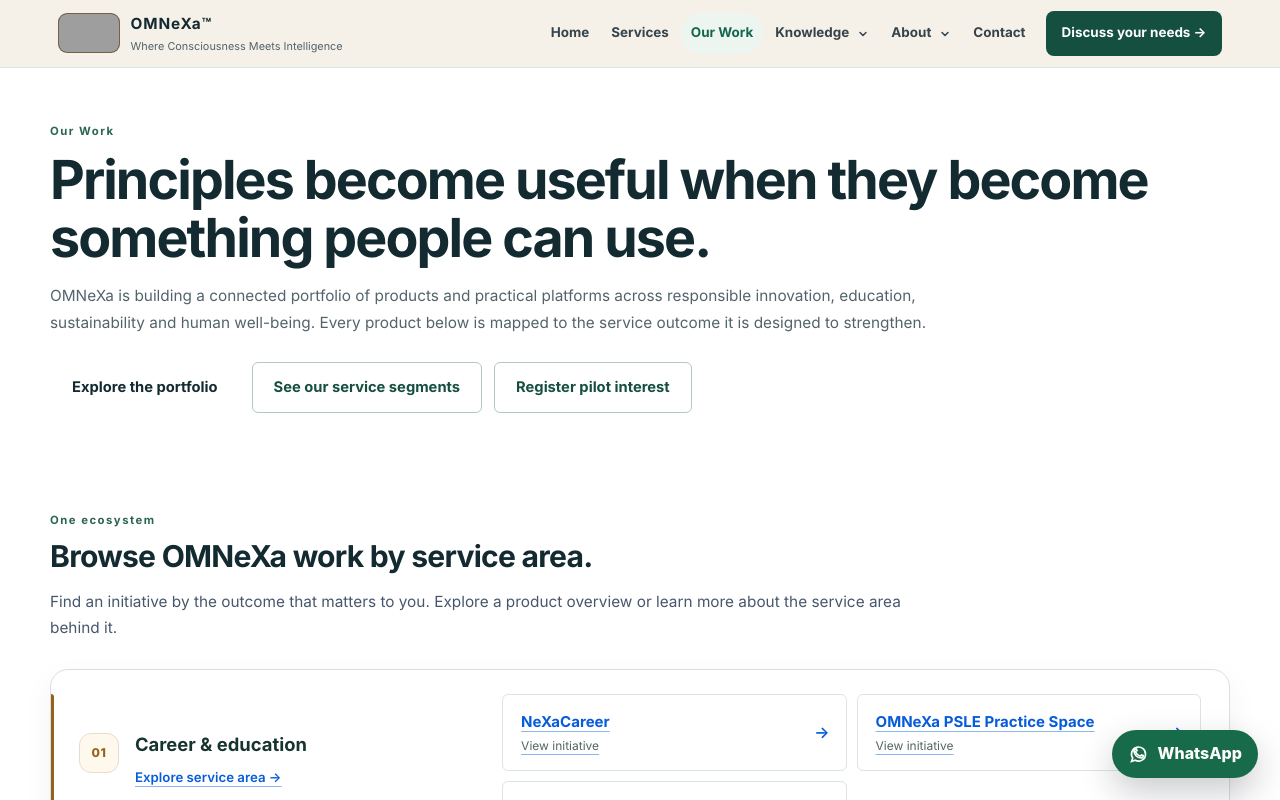
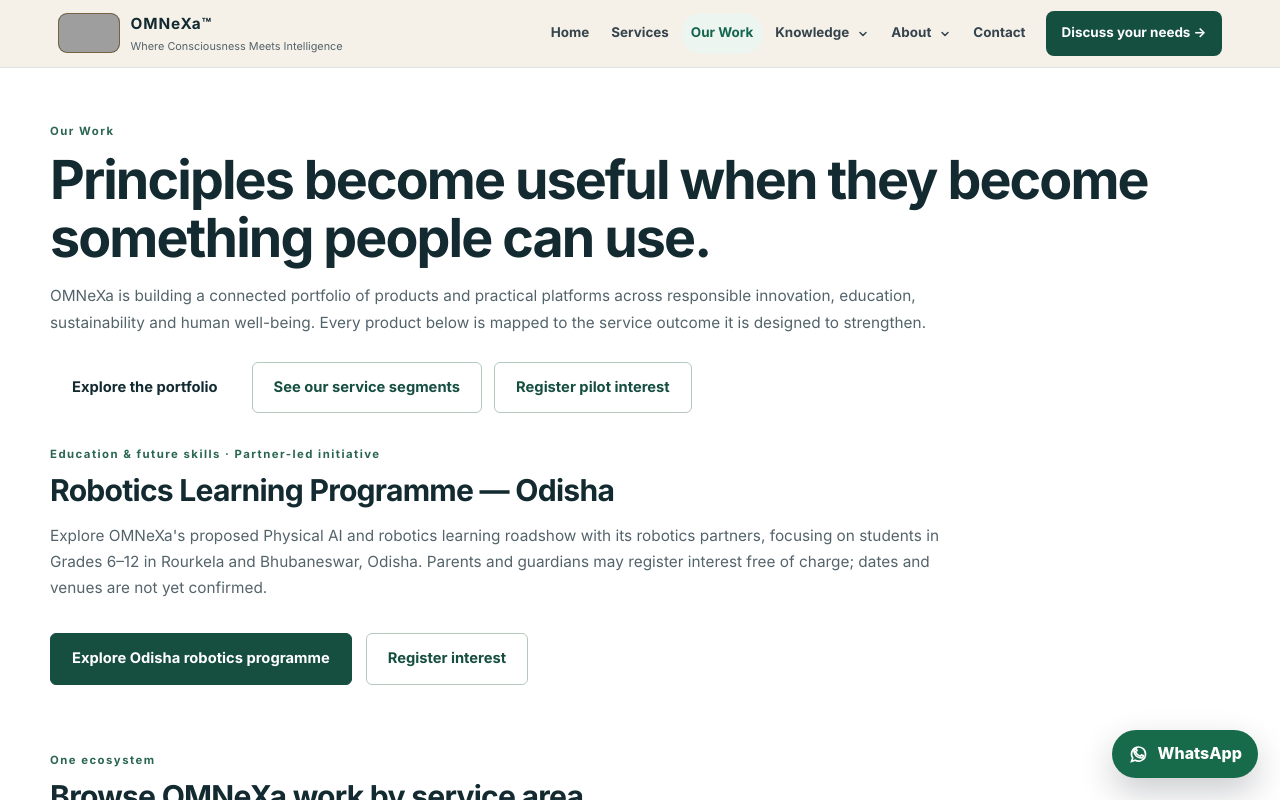
Before and after one commit to HumanSamaritan/OMNEXAFuture, a Next.js app: page /work in a window 1280 px wide. Shown: the top 800 px of the page. Built offline with nearby package versions, Linux system fonts and the light colour scheme; grey boxes are pictures that could not be loaded.

Commit message:
Place Odisha robotics under Our Work instead of a separate India menu

```diff
--- a/app/work/page.tsx
+++ b/app/work/page.tsx
@@ -156,6 +156,22 @@ export default function WorkPage() {
         </div>
       </section>
 
+      <section className="section-shell aligned-section" aria-labelledby="robotics-learning-title">
+        <div className="section-heading">
+          <p className="eyebrow">Education &amp; future skills · Partner-led initiative</p>
+          <h2 id="robotics-learning-title">Robotics Learning Programme — Odisha</h2>
+          <p>
+            Explore OMNeXa's proposed Physical AI and robotics learning roadshow with its robotics partners,
+            focusing on students in Grades 6–12 in Rourkela and Bhubaneswar, Odisha.
+            Parents and guardians may register interest free of charge; dates and venues are not yet confirmed.
+          </p>
+        </div>
+        <div className="hero-actions">
+          <a className="button primary" href="/india/odisha/robotics">Explore Odisha robotics programme</a>
+          <a className="button secondary" href="https://omnexa-career.omnexagoc.com/physical-ai-robots">Register interest</a>
+        </div>
+      </section>
+
       <section className="section-shell aligned-section work-service-map" aria-label="OMNeXa service segments and related products">
         <div className="section-heading compact-heading">
           <p className="eyebrow">One ecosystem</p>
```
